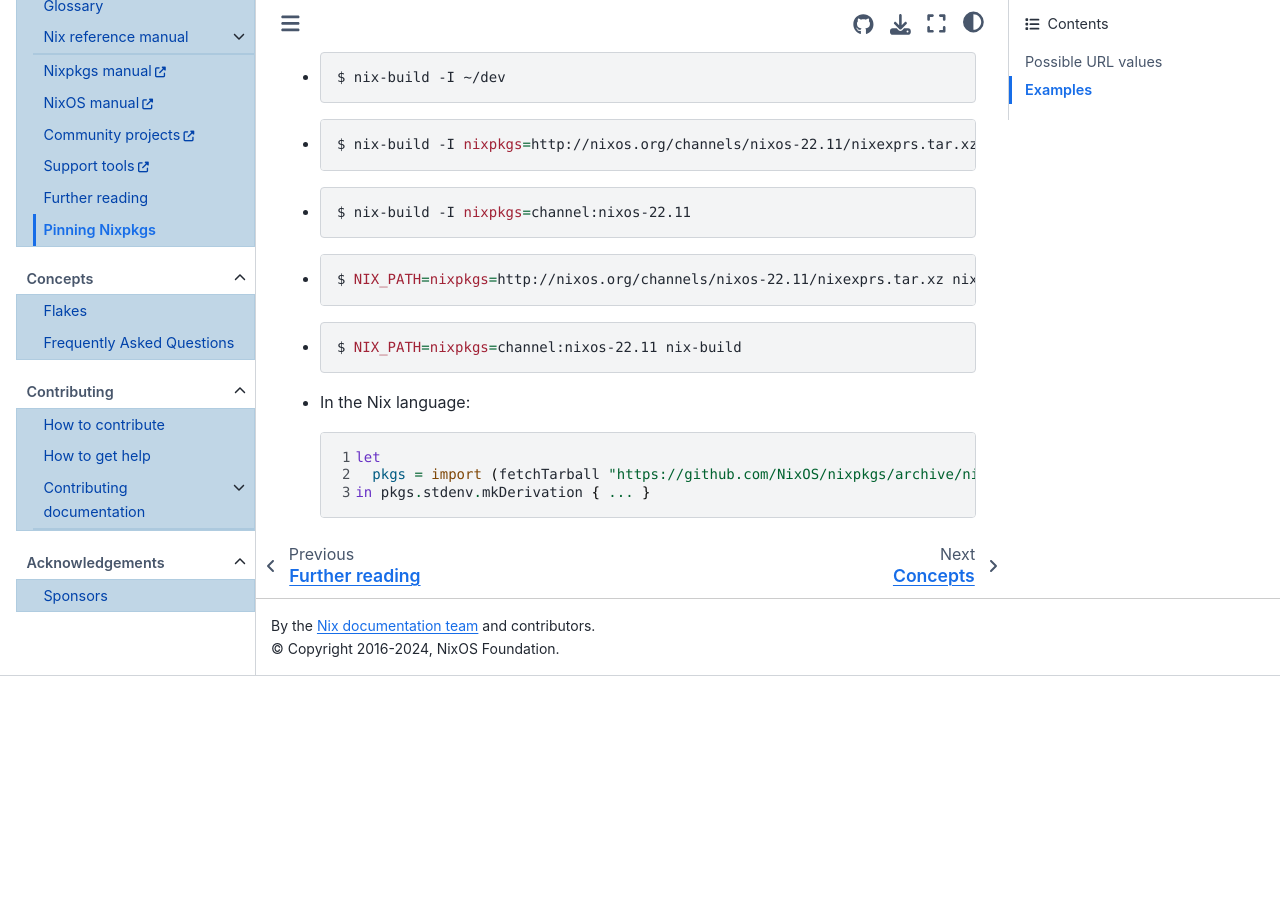
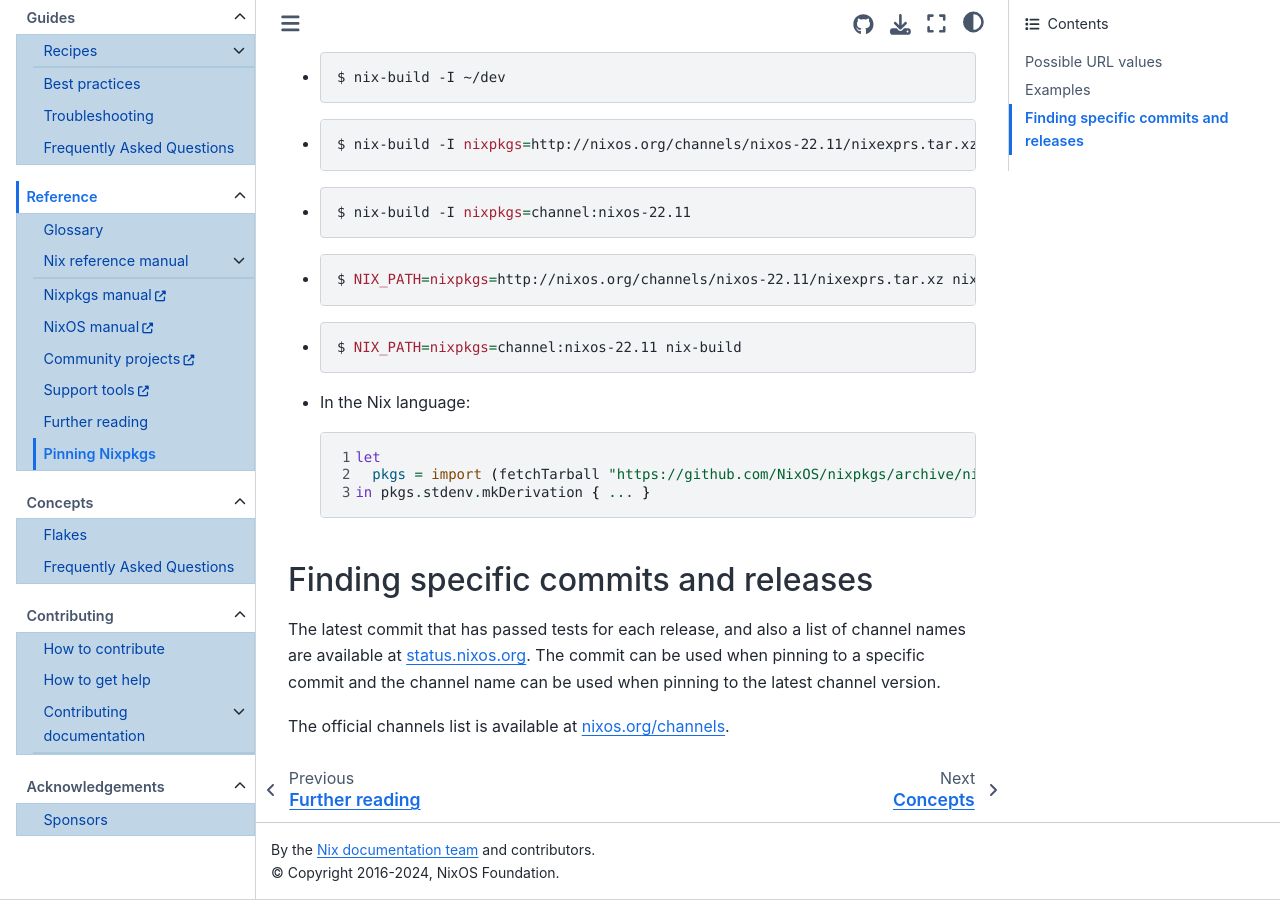
Before and after one commit to NixOS/nix.dev, a Sphinx documentation site: the page built from source/reference/pinning-nixpkgs.md, in a window 1280 px wide and 900 px high, scrolled down 1151 px. Built offline with Sphinx 7.4.7 and the Sphinx Book theme 1.1.4, drawn with Linux system fonts in a browser that asks for light colours; before the commit the page ends 1827 px from its top, so only the background shows below that.

Commit message:
added how to find the specfic commit commits or channel names for constructing pin URLs

````diff
--- a/source/reference/pinning-nixpkgs.md
+++ b/source/reference/pinning-nixpkgs.md
@@ -77,3 +77,8 @@
     pkgs = import (fetchTarball "https://github.com/NixOS/nixpkgs/archive/nixos-22.11.tar.gz") {};
   in pkgs.stdenv.mkDerivation { ... }
   ```
+## Finding specific commits and releases
+The latest commit that has passed tests for each release, and also a list of channel names are available at [status.nixos.org](https://status.nixos.org/).
+The commit can be used when pinning to a specific commit and the channel name can be used when pinning to the latest channel version.
+
+The official channels list is available at [nixos.org/channels](https://nixos.org/channels).
````
